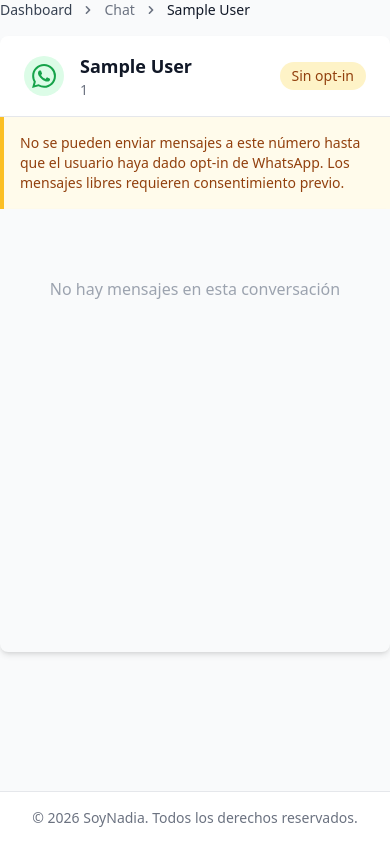
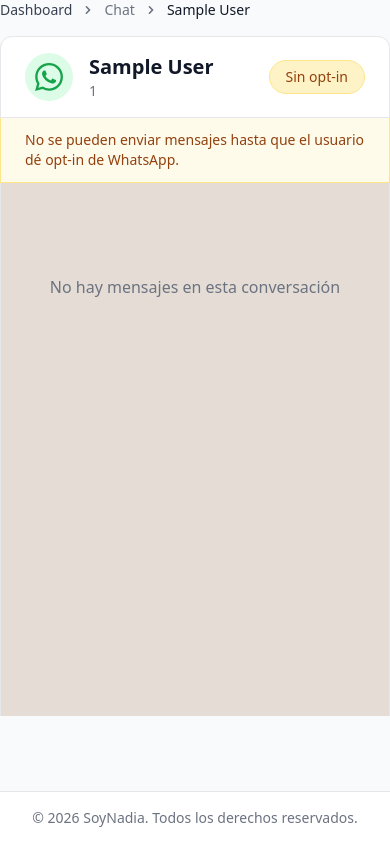
Before and after one commit to Deikore/soynadia, a Django app: template templates/voters/chat_conversation.html in a window 390 px wide. Run offline with Django 5.2, Linux system fonts and the light colour scheme; the template is opened without the code that fills it: most values are stand-ins (such as "Sample title", 1, 10 or a date in 2020); parts of the project's set-up code (start-up, migrations or seed data) failed here and were passed over; some libraries are stand-ins or nearby versions.

Commit message:
Refactor chat conversation and list templates for improved layout and usability. Update styles for better responsiveness and visual consistency. Enhance message display logic and form error handling in chat views, ensuring a smoother user experience when sending messages.

```diff
--- a/templates/voters/chat_conversation.html
+++ b/templates/voters/chat_conversation.html
@@ -3,7 +3,7 @@
 {% block title %}{{ display_name }} - Chat - SoyNadia{% endblock %}
 
 {% block content %}
-<div class="fade-in max-w-4xl mx-auto flex flex-col h-[calc(100vh-12rem)]">
+<div class="fade-in max-w-7xl mx-auto flex flex-col min-h-[calc(100vh-8rem)]">
     <!-- Breadcrumbs -->
     <nav class="mb-4" aria-label="Breadcrumb">
         <ol class="flex items-center space-x-2 text-sm text-gray-500">
@@ -16,43 +16,43 @@
     </nav>
 
     <!-- Header -->
-    <div class="bg-white rounded-t-lg shadow-md px-6 py-4 border-b border-gray-200 flex items-center">
-        <div class="w-10 h-10 rounded-full bg-green-100 flex items-center justify-center flex-shrink-0">
-            <svg class="w-6 h-6 text-green-600" fill="currentColor" viewBox="0 0 24 24" xmlns="http://www.w3.org/2000/svg">
+    <div class="bg-white rounded-t-xl shadow-sm px-6 py-4 border border-gray-200 flex items-center gap-4">
+        <div class="w-12 h-12 rounded-full bg-green-100 flex items-center justify-center flex-shrink-0">
+            <svg class="w-7 h-7 text-green-600" fill="currentColor" viewBox="0 0 24 24" xmlns="http://www.w3.org/2000/svg">
                 <path d="M17.472 14.382c-.297-.149-1.758-.867-2.03-.967-.273-.099-.471-.148-.67.15-.197.297-.767.966-.94 1.164-.173.199-.347.223-.644.075-.297-.15-1.255-.463-2.39-1.475-.883-.788-1.48-1.761-1.653-2.059-.173-.297-.018-.458.13-.606.134-.133.298-.347.446-.52.149-.174.198-.298.298-.497.099-.198.05-.371-.025-.52-.075-.149-.669-1.612-.916-2.207-.242-.579-.487-.5-.669-.51-.173-.008-.371-.01-.57-.01-.198 0-.52.074-.792.372-.272.297-1.04 1.016-1.04 2.479 0 1.462 1.065 2.875 1.213 3.074.149.198 2.096 3.2 5.077 4.487.709.306 1.262.489 1.694.625.712.227 1.36.195 1.871.118.571-.085 1.758-.719 2.006-1.413.248-.694.248-1.289.173-1.413-.074-.124-.272-.198-.57-.347m-5.421 7.403h-.004a9.87 9.87 0 01-5.031-1.378l-.361-.214-3.741.982.998-3.648-.235-.374a9.86 9.86 0 01-1.51-5.26c.001-5.45 4.436-9.884 9.888-9.884 2.64 0 5.122 1.03 6.988 2.898a9.825 9.825 0 012.893 6.994c-.003 5.45-4.437 9.884-9.885 9.884m8.413-18.297A11.815 11.815 0 0012.05 0C5.495 0 .16 5.335.157 11.892c0 2.096.547 4.142 1.588 5.945L.057 24l6.305-1.654a11.882 11.882 0 005.683 1.448h.005c6.554 0 11.89-5.335 11.893-11.893a11.821 11.821 0 00-3.48-8.413z"/></svg>
         </div>
-        <div class="ml-4 flex-1">
-            <h2 class="text-lg font-semibold text-gray-900">{{ display_name }}</h2>
+        <div class="flex-1 min-w-0">
+            <h2 class="text-xl font-semibold text-gray-900 truncate">{{ display_name }}</h2>
             <p class="text-sm text-gray-500">{{ account.phone_number }}</p>
         </div>
         {% if can_send %}
-        <span class="inline-flex items-center px-3 py-1 rounded-full text-sm font-medium bg-green-100 text-green-800">Puede enviar</span>
+        <span class="inline-flex items-center px-4 py-1.5 rounded-full text-sm font-medium bg-green-100 text-green-800 border border-green-200">Puede enviar</span>
         {% else %}
-        <span class="inline-flex items-center px-3 py-1 rounded-full text-sm font-medium bg-amber-100 text-amber-800">Sin opt-in</span>
+        <span class="inline-flex items-center px-4 py-1.5 rounded-full text-sm font-medium bg-amber-100 text-amber-800 border border-amber-200">Sin opt-in</span>
         {% endif %}
     </div>
 
     <!-- Advertencia si no puede enviar -->
     {% if not can_send %}
-    <div class="bg-amber-50 border-l-4 border-amber-400 p-4">
-        <p class="text-sm text-amber-800">No se pueden enviar mensajes a este número hasta que el usuario haya dado opt-in de WhatsApp. Los mensajes libres requieren consentimiento previo.</p>
+    <div class="bg-amber-50 border-x border-b border-amber-200 px-6 py-3">
+        <p class="text-sm text-amber-800">No se pueden enviar mensajes hasta que el usuario dé opt-in de WhatsApp.</p>
     </div>
     {% endif %}
 
     <!-- Mensajes -->
-    <div class="bg-gray-50 rounded-b-lg shadow-md flex-1 overflow-y-auto p-4" id="messages-container">
+    <div class="bg-[#e5ddd5] flex-1 overflow-y-auto px-4 py-6 border-x border-gray-200" id="messages-container">
         {% for msg in messages %}
-        <div class="mb-4 flex {% if msg.direction == 'outbound' %}justify-end{% else %}justify-start{% endif %}">
-            <div class="max-w-[80%] {% if msg.direction == 'outbound' %}bg-green-100 text-gray-900{% else %}bg-white{% endif %} rounded-lg px-4 py-2 shadow-sm border border-gray-200">
+        <div class="mb-3 flex {% if msg.direction == 'outbound' %}justify-end{% else %}justify-start{% endif %}">
+            <div class="max-w-[70%] sm:max-w-2xl {% if msg.direction == 'outbound' %}bg-[#dcf8c6] border border-green-200{% else %}bg-white border border-gray-200{% endif %} rounded-2xl px-4 py-2.5 shadow-sm {% if msg.direction == 'outbound' %}rounded-br-md{% else %}rounded-bl-md{% endif %}">
                 {% if msg.event_type != 'message' %}
                 <p class="text-xs text-gray-500 italic mb-1">{{ msg.get_event_type_display }}</p>
                 {% endif %}
-                <p class="text-sm whitespace-pre-wrap break-words">{{ msg.body|default:"—" }}</p>
-                <p class="text-xs text-gray-500 mt-1">{{ msg.received_at|date:"d/m/Y H:i" }}</p>
+                <p class="text-sm whitespace-pre-wrap break-words text-gray-900">{{ msg.body|default:"—" }}</p>
+                <p class="text-xs text-gray-600 mt-1.5 text-right">{{ msg.received_at|date:"d/m/Y H:i" }}</p>
             </div>
         </div>
         {% empty %}
-        <div class="flex items-center justify-center h-32 text-gray-400">
+        <div class="flex items-center justify-center h-40 text-gray-500">
             <p>No hay mensajes en esta conversación</p>
         </div>
         {% endfor %}
@@ -60,20 +60,23 @@
 
     <!-- Formulario de envío -->
     {% if can_send %}
-    <div class="bg-white border-t border-gray-200 p-4 rounded-b-lg shadow-md">
-        <form method="post" action="" class="flex gap-2">
+    <div class="bg-white border border-t-0 border-gray-200 rounded-b-xl shadow-sm p-4">
+        {% if form_error %}
+        <p class="text-sm text-red-600 mb-3">{{ form_error }}</p>
+        {% endif %}
+        <form method="post" action="" class="flex gap-3 items-end">
             {% csrf_token %}
             <textarea
                 name="body"
                 rows="2"
                 maxlength="4000"
                 placeholder="Escribe un mensaje..."
-                class="flex-1 border border-gray-300 rounded-lg px-4 py-2 text-sm focus:ring-2 focus:ring-red-500 focus:border-red-500 resize-none"
+                class="flex-1 border border-gray-300 rounded-xl px-4 py-3 text-sm focus:ring-2 focus:ring-red-500 focus:border-red-500 resize-none"
                 required
             ></textarea>
             <button
                 type="submit"
-                class="flex-shrink-0 bg-red-600 hover:bg-red-700 text-white px-6 py-2 rounded-lg font-medium transition-colors self-end"
+                class="flex-shrink-0 bg-red-600 hover:bg-red-700 text-white px-6 py-3 rounded-xl font-medium transition-colors"
             >
                 Enviar
             </button>
--- a/templates/voters/chat_list.html
+++ b/templates/voters/chat_list.html
@@ -3,7 +3,7 @@
 {% block title %}Chat - SoyNadia{% endblock %}
 
 {% block content %}
-<div class="fade-in">
+<div class="fade-in max-w-7xl mx-auto">
     <div class="mb-6">
         <h1 class="text-3xl font-bold text-gray-900">Chat WhatsApp</h1>
         <p class="mt-2 text-gray-600">Conversaciones agrupadas por cuentas de WhatsApp</p>
```
Also changed, not shown: voters/chat_views.py (+5 -5 lines), voters/webhook_views.py (+25 -7 lines).
